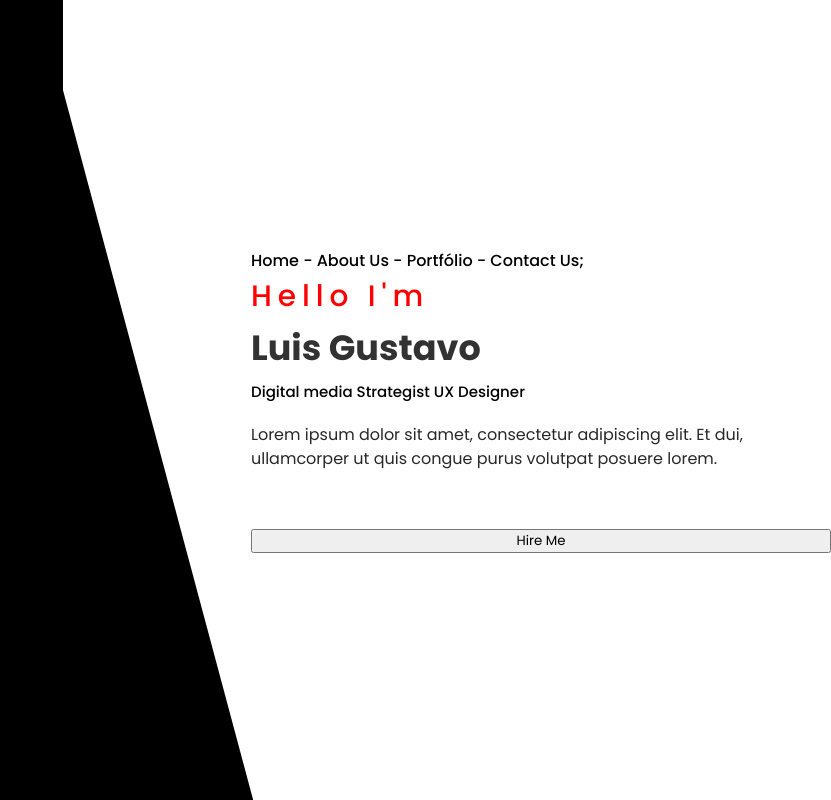
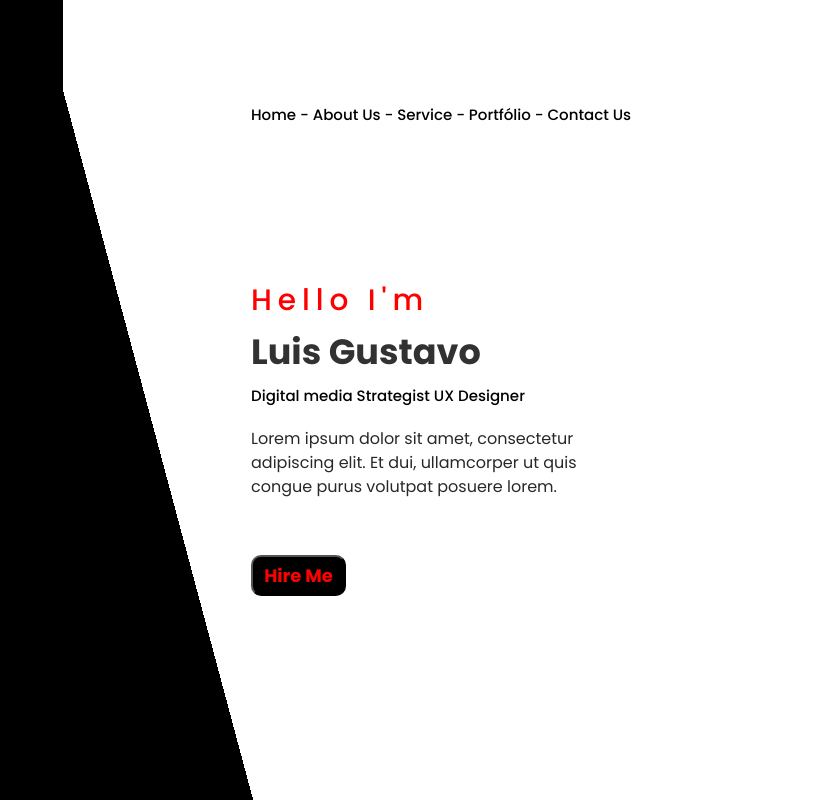
Before and after one commit to LGustta13/Portfolio, a React (Create React App) app: page / in a window 1280 px wide. Shown: the whole page, without its empty margins (449-1280 px from the left). Built offline with nearby package versions, Linux system fonts and the light colour scheme.

Commit message:
Finishing styles for home page

```diff
--- a/src/pages/Home/index.tsx
+++ b/src/pages/Home/index.tsx
@@ -3,12 +3,10 @@ import { Content } from "./styles";
 export function Home() {
     return (
         <Content>
-
             <div className="text">
-
-                <h4>
-                    Home - About Us - Portfólio - Contact Us;
-                </h4>
+                <header>
+                    Home - About Us - Service - Portfólio - Contact Us
+                </header>
 
                 <h1>
                     Hello I'm
@@ -40,5 +38,7 @@ export function Home() {
 
         </Content>
 
+
+
     );
 }
--- a/src/pages/Home/styles.ts
+++ b/src/pages/Home/styles.ts
@@ -4,7 +4,7 @@ export const Content = styled.div`
   display: flex;
 
   div.background {
-    position: absolute;
+    position: fixed;
     height: 100vh;
     width: 46.5%;
     transform: skewX(15deg);
@@ -12,7 +12,7 @@ export const Content = styled.div`
   }
 
   div.text {
-    position: absolute;
+    position: relative;
     left: 40%;
     width: 60%;
     background: var(--shape);
@@ -23,7 +23,13 @@ export const Content = styled.div`
     justify-content: center;
     padding-left: 11.75rem;
 
-    h4 {
+    header {
+      position: relative;
+      bottom: 150px;
+      margin-top: 50px;
+      font-size: 0.94rem;
+      font-weight: 500;
+      line-height: 22.5px;
     }
 
     h1 {
@@ -54,6 +60,7 @@ export const Content = styled.div`
 
     p {
       margin-top: 20px;
+      max-width: 383px;
 
       font-weight: 400;
       font-size: 1rem;
@@ -62,7 +69,23 @@ export const Content = styled.div`
     }
 
     button {
-      margin-top: 58px;
+      margin-top: 56px;
+      width: 95px;
+      height: 41px;
+      background: #000000;
+      border-radius: 10px;
+
+      font-weight: 700;
+      font-size: 18px;
+      line-height: 27px;
+      color: var(--red);
+
+      transition: filter 0.1s;
+
+      &:hover {
+        filter: opacity(0.95);
+        color: white;
+      }
     }
   }
 `;
--- a/src/styles/global.ts
+++ b/src/styles/global.ts
@@ -25,16 +25,6 @@ export const GlobalStyle = createGlobalStyle`
 
         @media screen and (max-width: 720px){
             font-size: 80%;
-
-            .text {
-                padding-left: 20%;
-            }
-
-            .background {
-                display: none;
-            }
-
-
         }
     }
 
```
